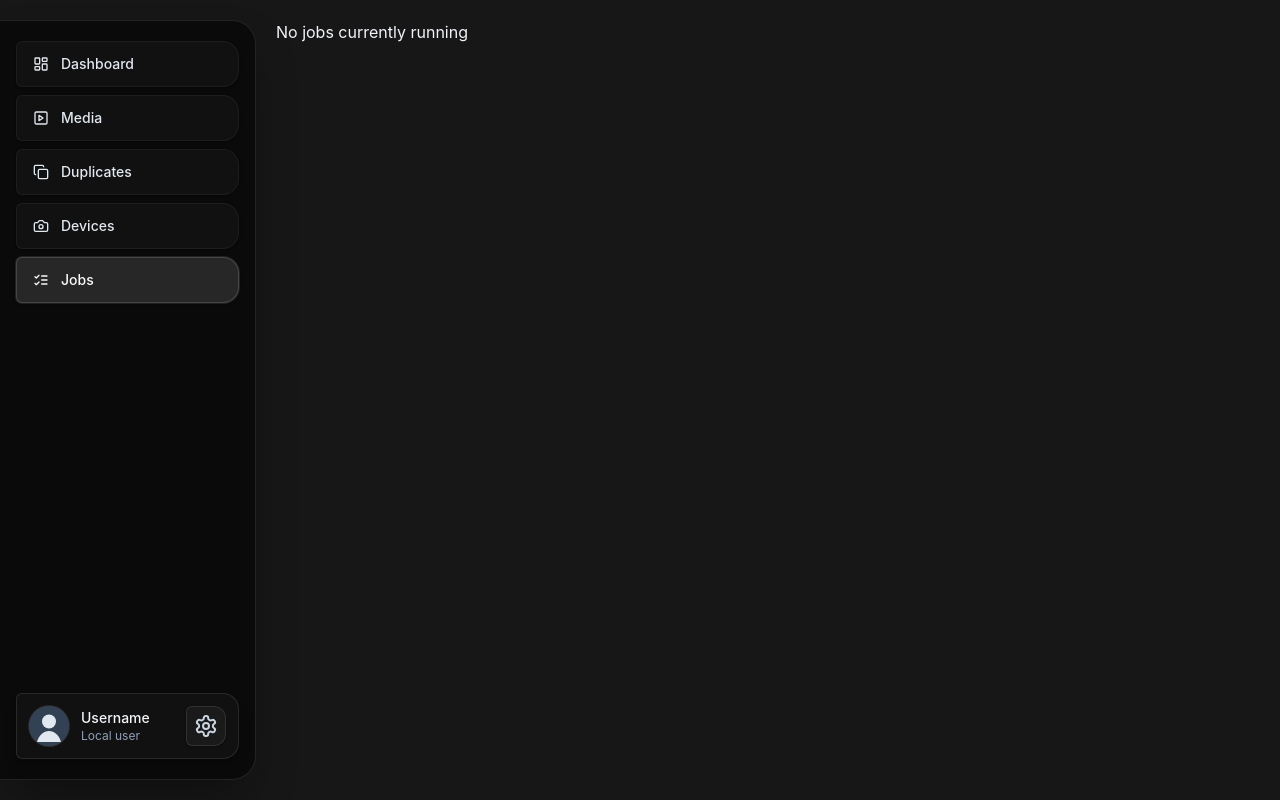
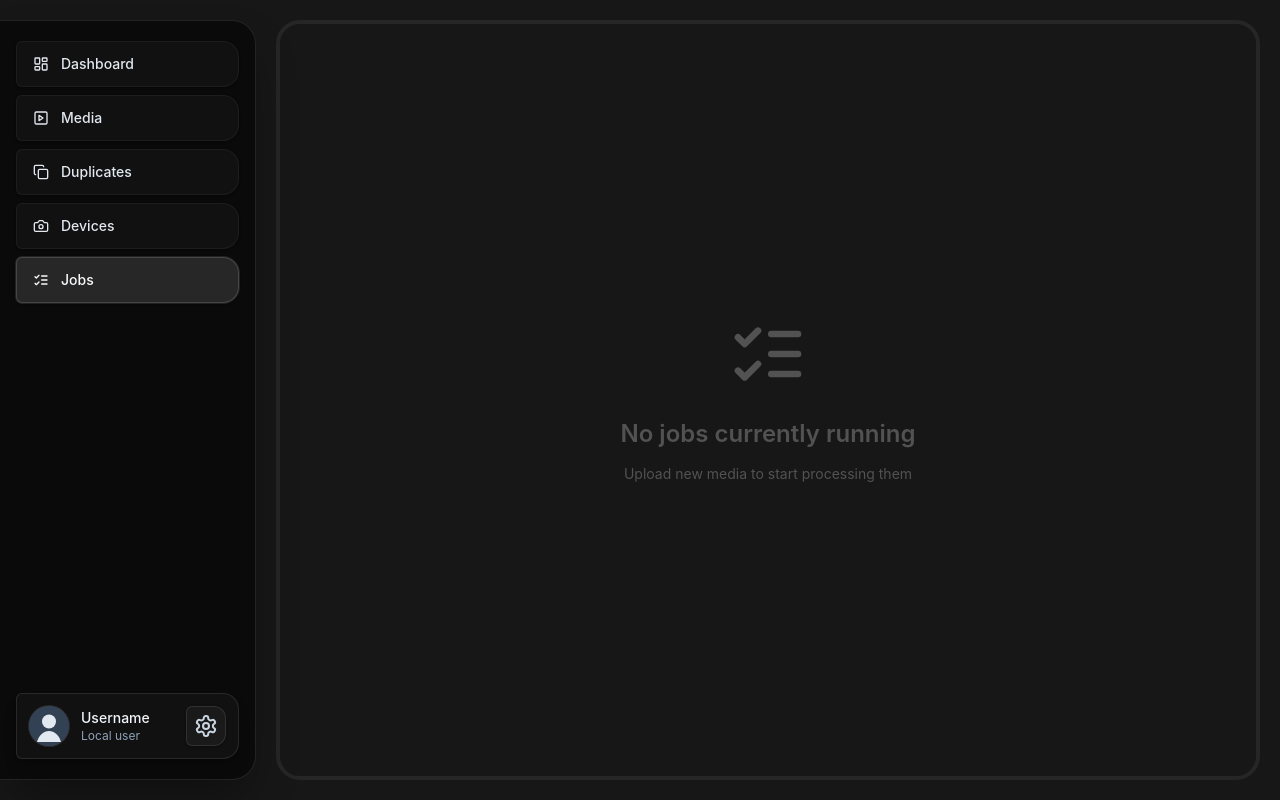
Before and after one commit to iktrnch/frameport, a SvelteKit app: page /jobs in a window 1280 px wide. Built offline with nearby package versions, Linux system fonts and the light colour scheme.

Commit message:
added not found component

```diff
--- /dev/null
+++ b/src/lib/NotFound.svelte
@@ -0,0 +1,23 @@
+<script lang="ts">
+	import type { LucideIcon } from '@lucide/svelte';
+
+	let {
+		icon: Icon,
+		title,
+		explanation
+	}: {
+		icon: LucideIcon;
+		title: string;
+		explanation: string;
+	} = $props();
+</script>
+
+<section
+	class="flex h-full w-full items-center justify-center rounded-3xl border-4 border-neutral-800 bg-transparent p-8 text-center text-neutral-600"
+>
+	<div class="flex max-w-md flex-col items-center">
+		<Icon class="h-20 w-20" aria-hidden="true" />
+		<h1 class="mt-6 text-2xl font-semibold text-current">{title}</h1>
+		<p class="mt-3 text-sm leading-6 text-current">{explanation}</p>
+	</div>
+</section>
--- a/src/routes/Sidebar.svelte
+++ b/src/routes/Sidebar.svelte
@@ -36,7 +36,7 @@
 			<p class="truncate text-xs text-slate-400">Local user</p>
 		</div>
 		<a
-			href="/"
+			href="/settings"
 			type="button"
 			class="flex h-10 w-10 items-center justify-center rounded-r-xl rounded-l-md border border-white/10 bg-white/4 text-slate-300 shadow-sm shadow-black/20 transition hover:bg-white/8 hover:text-slate-100 focus:outline-none focus:ring-2 focus:ring-neutral-500"
 			aria-label="Settings"
--- a/src/routes/devices/+page.svelte
+++ b/src/routes/devices/+page.svelte
@@ -1 +1,10 @@
-<h1>No devides found found</h1>
+<script lang="ts">
+	import NotFound from '$lib/NotFound.svelte';
+	import { Camera } from '@lucide/svelte';
+</script>
+
+<NotFound
+	icon={Camera}
+	title="No devices added"
+	explanation="Add new device in the bottom right corner"
+/>
--- a/src/routes/duplicates/+page.svelte
+++ b/src/routes/duplicates/+page.svelte
@@ -1 +1,10 @@
-<h1>No duplicates found</h1>
+<script lang="ts">
+	import NotFound from '$lib/NotFound.svelte';
+	import { Copy } from '@lucide/svelte';
+</script>
+
+<NotFound
+	icon={Copy}
+	title="No duplicates found"
+	explanation="When you upload duplicate files you can review them here"
+/>
--- a/src/routes/jobs/+page.svelte
+++ b/src/routes/jobs/+page.svelte
@@ -1 +1,10 @@
-<h1>No jobs currently running</h1>
+<script lang="ts">
+	import NotFound from '$lib/NotFound.svelte';
+	import { ListChecks } from '@lucide/svelte';
+</script>
+
+<NotFound
+	icon={ListChecks}
+	title="No jobs currently running"
+	explanation="Upload new media to start processing them"
+/>
--- a/src/routes/media/+page.svelte
+++ b/src/routes/media/+page.svelte
@@ -1 +1,10 @@
-<h1>No media found</h1>
+<script lang="ts">
+	import NotFound from '$lib/NotFound.svelte';
+	import { SquarePlay } from '@lucide/svelte';
+</script>
+
+<NotFound
+	icon={SquarePlay}
+	title="No media found"
+	explanation="Upload your media or make sure the folder is accessible"
+/>
```
Also changed, not shown: src/routes/settings/+page.svelte (added).
